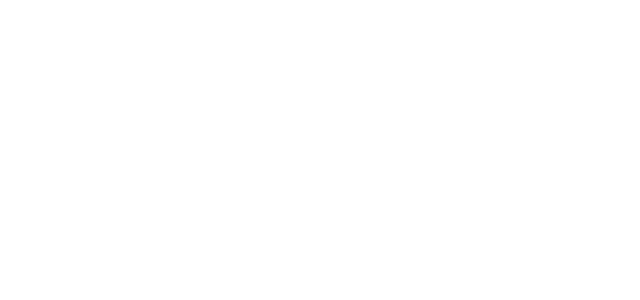
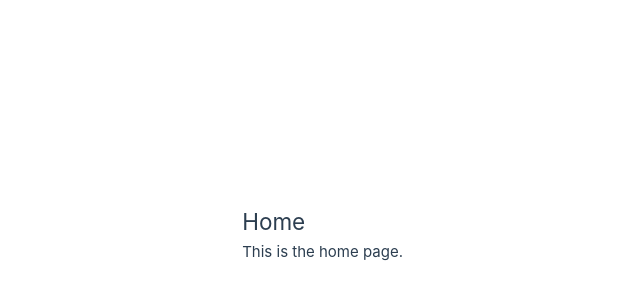
Before and after one commit to grievous0/ecommerce-vue-fatec, a Vue app: page / in a window 1280 px wide. Shown: the part 166-466 px from the top of the page, without its empty margins (237-877 px from the left). Built offline with nearby package versions, Linux system fonts and the light colour scheme.

Commit message:
Add first component

```diff
--- a/index.html
+++ b/index.html
@@ -1,5 +1,5 @@
 <!DOCTYPE html>
-<html lang="en">
+<html lang="pt-br">
   <head>
     <meta charset="UTF-8">
     <link rel="icon" href="/favicon.ico">
--- a/src/App.vue
+++ b/src/App.vue
@@ -1,12 +1,24 @@
 <template>
-  <header>
-  </header>
-
-  <main>
-  </main>
+  <section id="App">
+    <main>
+      <HomePage />
+    </main>
+  </section>
 </template>
 
 <script type="text/javascript">
+"use strict";
+import HomePage from './components/HomePage.vue';
+
+export default {
+  "name": 'App',
+  "components": {
+    "HomePage": HomePage,
+  },
+  "data": function() {
+    return {}
+  },
+};
 
 </script>
 <style scoped>
--- /dev/null
+++ b/src/components/HomePage.vue
@@ -0,0 +1,21 @@
+<template>
+    <div class="home">
+        <h1>Home</h1>
+        <p>This is the home page.</p>
+    </div>
+</template>
+
+<script type="text/javascript">
+"use strict";
+
+export default {
+    "name": "HomePage",
+    "components": {
+    },
+    "data": function() {
+        return {
+        }
+    }
+}
+
+</script>
```
Also changed, not shown: 1 other file (tests, documents, lock files or other folders).
